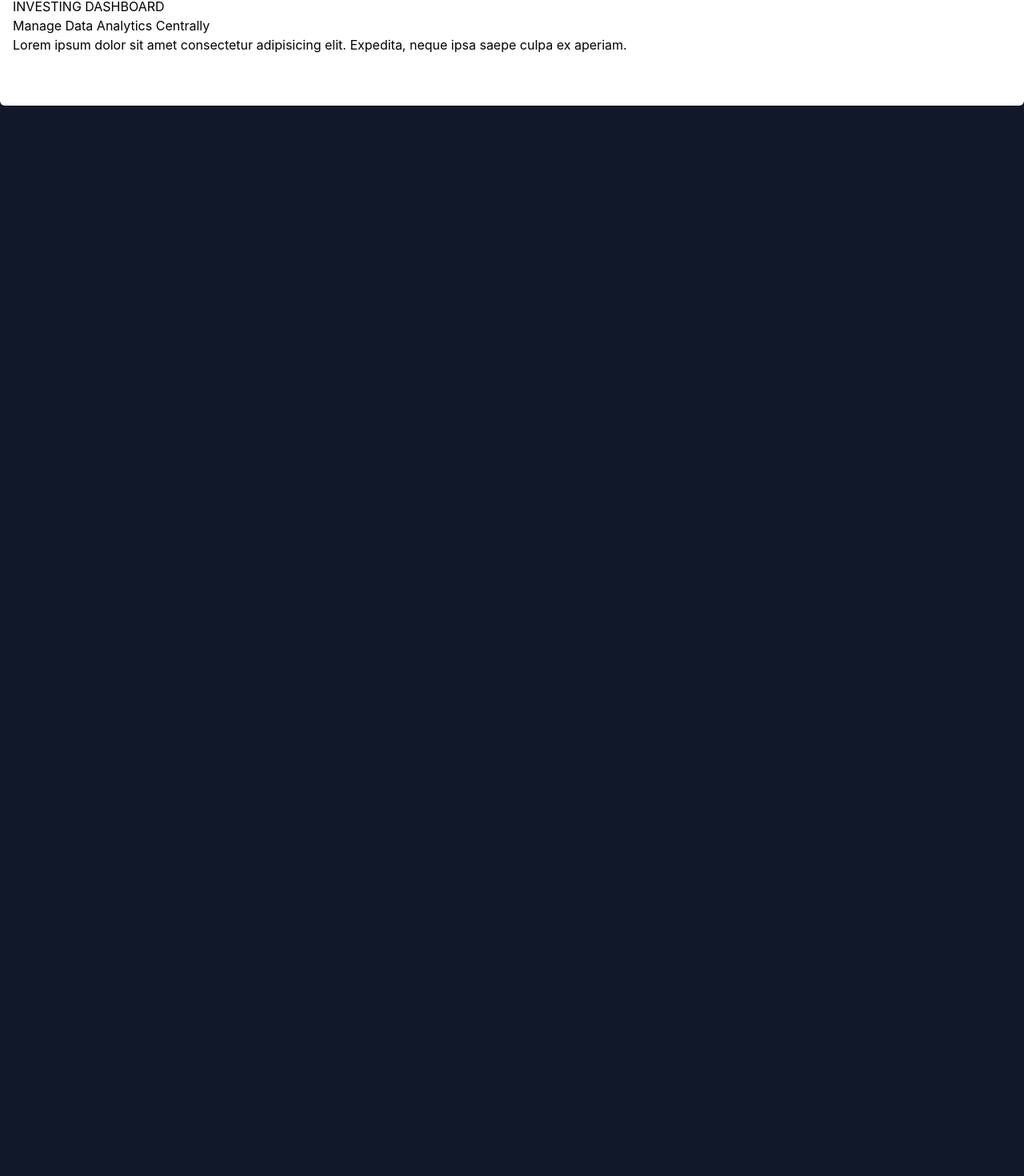
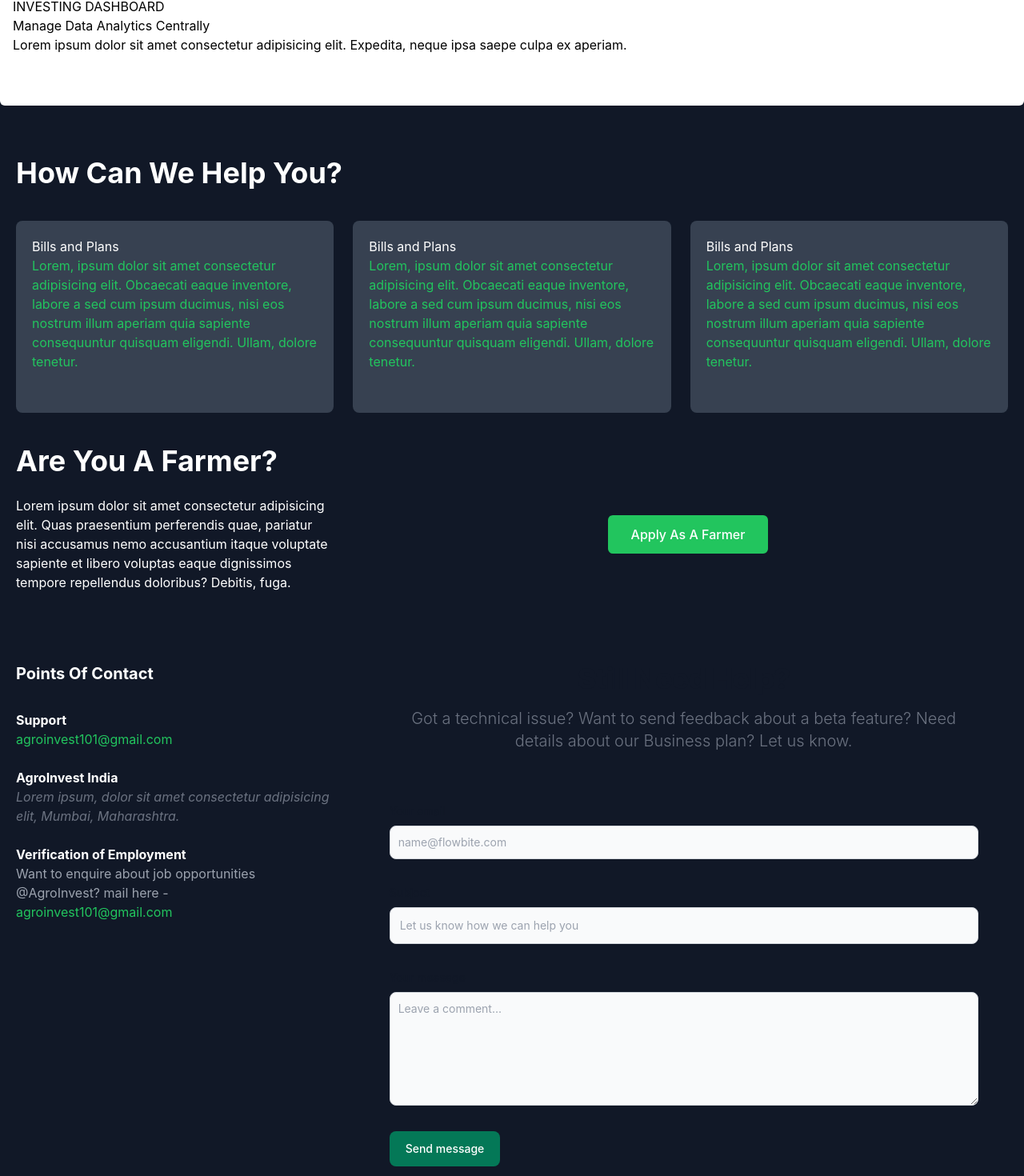
Before and after one commit to Abdulkalam14/FarmInvest, a React (Vite) app: page / in a window 1280 px wide. Shown: the part 1719-3189 px from the top of the page at 80% size. Before the commit the page ends 1851 px from the top, so only its background shows below. Built offline with nearby package versions, Linux system fonts and the light colour scheme.

Commit message:
contact page added

```diff
--- /dev/null
+++ b/src/Components/Home/Contactform.jsx
@@ -0,0 +1,68 @@
+import React from 'react'
+import Form from './Form';
+
+const Contactform = () => {
+  return (
+    <div className="w-full py-16 px-4 text-white" id="contact">
+        <div className='max-w-[1240px] mx-auto mb-10'>
+            <h1 className='font-bold text-4xl'>How Can We Help You?</h1>
+        </div>
+        <div className='max-w-[1240px] mx-auto grid md:grid-cols-3 gap-6'>
+            <div className='border-solid border-gray-50 h-60 w-60px bg-gray-700 rounded-lg p-5'>
+              <h1>Bills and Plans</h1>
+              <p className='text-green-500'>Lorem, ipsum dolor sit amet consectetur adipisicing elit. Obcaecati eaque inventore, labore a sed cum ipsum ducimus, nisi eos nostrum illum aperiam quia sapiente consequuntur quisquam eligendi. Ullam, dolore tenetur.</p>
+            </div>
+            <div className='border-solid border-gray-50 h-60 w-60px bg-gray-700 rounded-lg p-5'>
+              <h1>Bills and Plans</h1>
+              <p className='text-green-500'>Lorem, ipsum dolor sit amet consectetur adipisicing elit. Obcaecati eaque inventore, labore a sed cum ipsum ducimus, nisi eos nostrum illum aperiam quia sapiente consequuntur quisquam eligendi. Ullam, dolore tenetur.</p>
+            </div>
+            <div className='border-solid border-gray-50 h-60 w-60px bg-gray-700 rounded-lg p-5'>
+              <h1>Bills and Plans</h1>
+              <p className='text-green-500'>Lorem, ipsum dolor sit amet consectetur adipisicing elit. Obcaecati eaque inventore, labore a sed cum ipsum ducimus, nisi eos nostrum illum aperiam quia sapiente consequuntur quisquam eligendi. Ullam, dolore tenetur.</p>
+            </div>
+        </div>
+        <div className='max-w-[1240px] mx-auto mt-10'>
+            <h1 className='font-bold text-4xl'>Are You A Farmer?</h1>
+            <div className='flex'>
+            <div className='max-w-[1240px] mx-auto grid md:grid-cols-2 gap-60 py-6'>
+            <div className='w-[80%]'>
+            <p>Lorem ipsum dolor sit amet consectetur adipisicing elit. Quas praesentium perferendis quae, pariatur nisi accusamus nemo accusantium itaque voluptate sapiente et libero voluptas eaque dignissimos tempore repellendus doloribus? Debitis, fuga.</p>
+            </div>
+            <div className='w-[20%]'>
+            <a href="#invest" >
+            <button  className='bg-green-500 w-[200px] rounded-md font-medium my-6 mx-auto py-3 hover:bg-green-700'>Apply As A Farmer</button>
+            </a>
+            </div>
+            </div>
+            </div>
+        </div>
+        <div className='max-w-[1240px] mx-auto mt-10 flex py-6 md:flex-cols-2 gap-6'>
+            <div className='w-1/3'>
+                <h1 className='font-bold text-xl'>Points Of Contact</h1>
+                <div className='py-3 mt-5'>
+                <h1 className='font-bold text-l'>Support</h1>
+                <h1 className='text-green-500 text-s hover:underline'>
+                    <a href="mailto:agroinvest101@gmail.com">agroinvest101@gmail.com</a>
+                </h1>
+                </div>
+                <div className='py-3'>
+                <h1 className='font-bold text-l'>AgroInvest India</h1>
+                <h1 className='text-gray-500 text-s italic'>Lorem ipsum, dolor sit amet consectetur adipisicing elit, Mumbai, Maharashtra.</h1>
+                </div>
+                <div className='py-3'>
+                <h1 className='font-bold text-l'>Verification of Employment</h1>
+                <h1 className='text-gray-400 text-s'>Want to enquire about job opportunities @AgroInvest? mail here -</h1>
+                <h1 className='text-green-500 text-s hover:underline'>
+                    <a href="mailto:agroinvest101@gmail.com">agroinvest101@gmail.com</a>
+                </h1>
+                </div>
+            </div>
+            <div className='w-2/3 mr-0'>
+                <Form/>
+            </div>
+        </div>
+    </div>
+  )
+}
+
+export default Contactform
--- /dev/null
+++ b/src/Components/Home/Form.jsx
@@ -0,0 +1,29 @@
+import React from 'react'
+
+const Form = () => {
+  return (
+    <section class="border-solid border-gray-400">
+  <div class="px-4 mx-auto max-w-screen-md">
+      <h2 class="mb-4 text-4xl tracking-tight font-extrabold text-center text-gray-900 dark:text-white">Still Need Help?</h2>
+      <p class="mb-8 lg:mb-16 font-light text-center text-gray-500 dark:text-gray-400 sm:text-xl">Got a technical issue? Want to send feedback about a beta feature? Need details about our Business plan? Let us know.</p>
+      <form action="#" class="space-y-8">
+          <div>
+              <label for="email" class="block mb-2 text-sm font-medium text-gray-900 dark:text-gray-300">Your email</label>
+              <input type="email" id="email" class="shadow-sm bg-gray-50 border border-gray-300 text-gray-900 text-sm rounded-lg focus:ring-primary-500 focus:border-primary-500 block w-full p-2.5 dark:bg-gray-700 dark:border-gray-600 dark:placeholder-gray-400 dark:text-white dark:focus:ring-primary-500 dark:focus:border-primary-500 dark:shadow-sm-light" placeholder="name@flowbite.com" required/>
+          </div>
+          <div>
+              <label for="subject" class="block mb-2 text-sm font-medium text-gray-900 dark:text-gray-300">Subject</label>
+              <input type="text" id="subject" class="block p-3 w-full text-sm text-gray-900 bg-gray-50 rounded-lg border border-gray-300 shadow-sm focus:ring-primary-500 focus:border-primary-500 dark:bg-gray-700 dark:border-gray-600 dark:placeholder-gray-400 dark:text-white dark:focus:ring-primary-500 dark:focus:border-primary-500 dark:shadow-sm-light" placeholder="Let us know how we can help you" required/>
+          </div>
+          <div class="sm:col-span-2">
+              <label for="message" class="block mb-2 text-sm font-medium text-gray-900 dark:text-gray-400">Your message</label>
+              <textarea id="message" rows="6" class="block p-2.5 w-full text-sm text-gray-900 bg-gray-50 rounded-lg shadow-sm border border-gray-300 focus:ring-primary-500 focus:border-primary-500 dark:bg-gray-700 dark:border-gray-600 dark:placeholder-gray-400 dark:text-white dark:focus:ring-primary-500 dark:focus:border-primary-500" placeholder="Leave a comment..."></textarea>
+          </div>
+          <button type="submit" class="py-3 px-5 text-sm font-medium text-center text-white rounded-lg bg-primary-700 sm:w-fit hover:bg-primary-800 focus:ring-4 focus:outline-none focus:ring-primary-300 dark:bg-primary-600 dark:hover:bg-primary-700 dark:focus:ring-primary-800">Send message</button>
+      </form>
+  </div>
+</section>
+  )
+}
+
+export default Form
--- a/src/Components/Navbar.jsx
+++ b/src/Components/Navbar.jsx
@@ -6,7 +6,7 @@ const navigation = [
   { name: 'Home', href: '/', current: true },
   { name: 'Invest', href: '/#invest', current: false },
   { name: 'Holdings', href: '/#holds', current: false },
-  { name: 'Contact', href: '#', current: false },
+  { name: 'Contact', href: '/#contact', current: false },
 ]
 
 function classNames(...classes) {
--- a/src/Pages/Home.jsx
+++ b/src/Pages/Home.jsx
@@ -2,6 +2,7 @@ import React from 'react'
 import Hero from '../Components/Home/Hero'
 import Invest from '../Components/Home/Invest'
 import Portfolio from '../Components/Home/Portfolio'
+import Contactform from '../Components/Home/Contactform'
 
 const Home = () => {
   return (
@@ -9,6 +10,7 @@ const Home = () => {
       <Hero/>
       <Invest/>
       <Portfolio/>
+      <Contactform/>
     </div>
   )
 }
```
